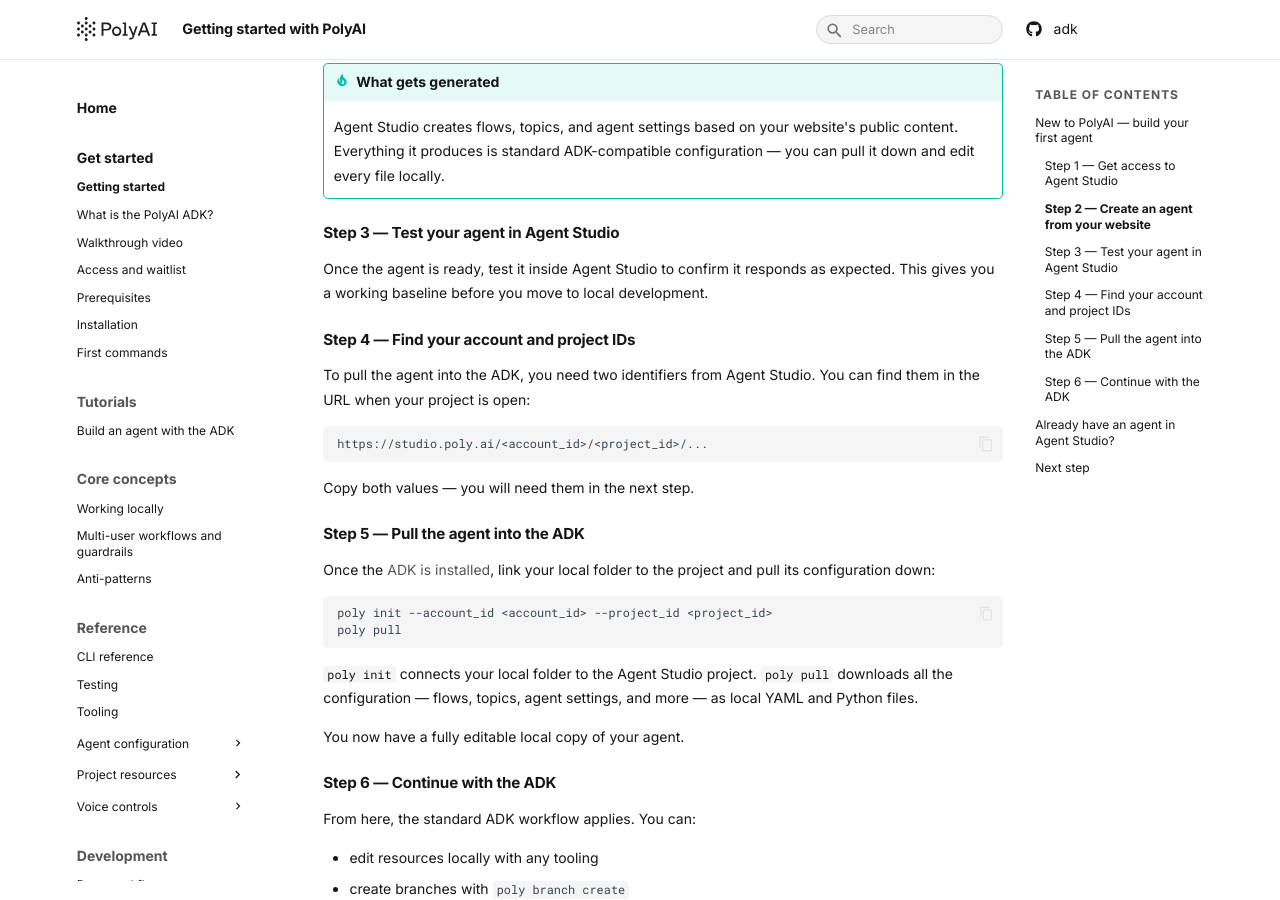
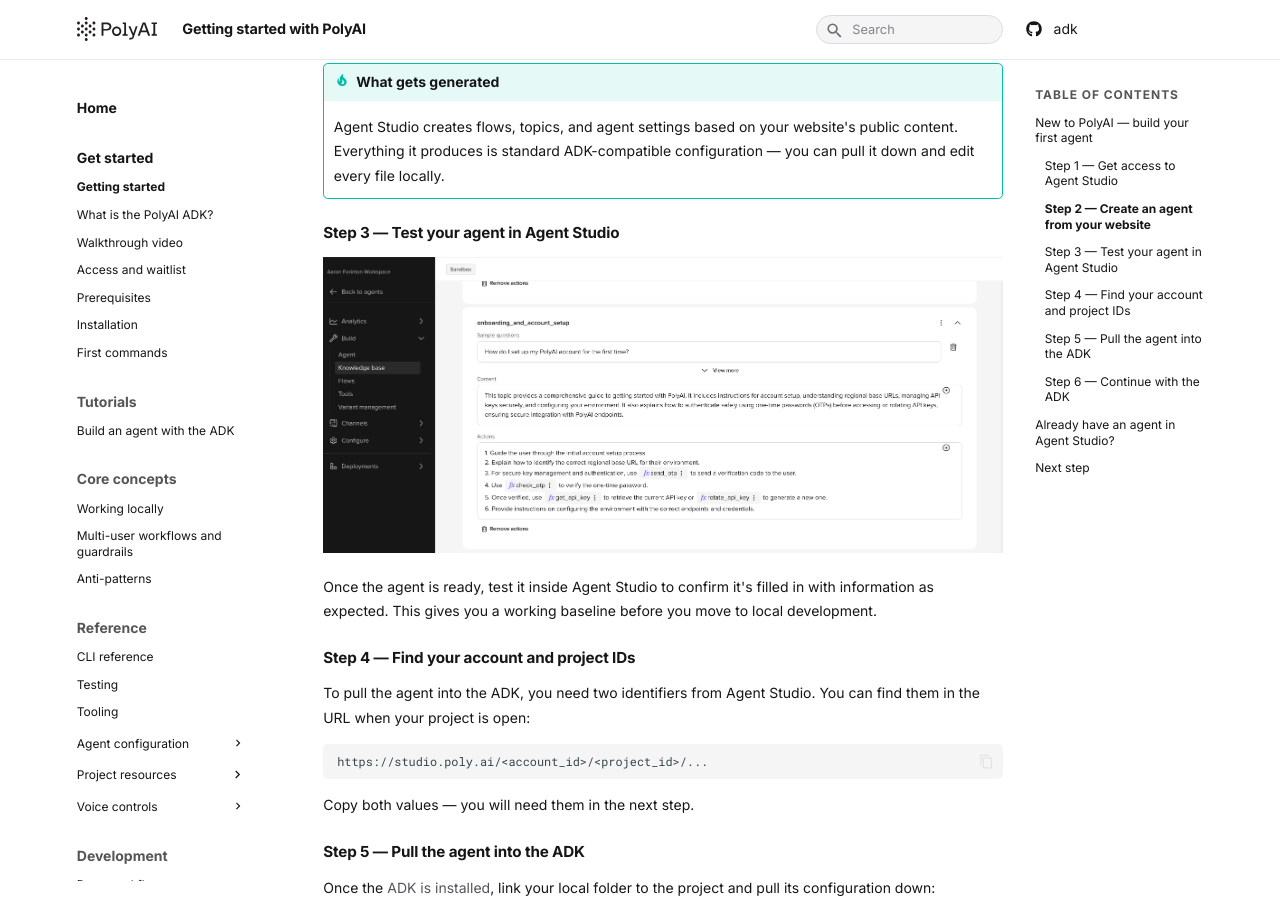
Before and after one commit to polyai/adk, an MkDocs documentation site: the page built from docs/docs/get-started/get-started.md, in a window 1280 px wide and 900 px high, scrolled down 1073 px. Built offline with MkDocs 1.6.1 and Material for MkDocs 9.7.7, drawn with Linux system fonts in a browser that asks for light colours.

Commit message:
add missing image

```diff
--- a/docs/docs/get-started/get-started.md
+++ b/docs/docs/get-started/get-started.md
@@ -37,7 +37,9 @@
 
 ### Step 3 — Test your agent in Agent Studio
 
-Once the agent is ready, test it inside Agent Studio to confirm it responds as expected. This gives you a working baseline before you move to local development.
+![Completed lite builder](../assets/setup-agent.png)
+
+Once the agent is ready, test it inside Agent Studio to confirm it's filled in with information as expected. This gives you a working baseline before you move to local development.
 
 ### Step 4 — Find your account and project IDs
 
```
Also changed, not shown: docs/docs/assets/setup-agent.png (added).
